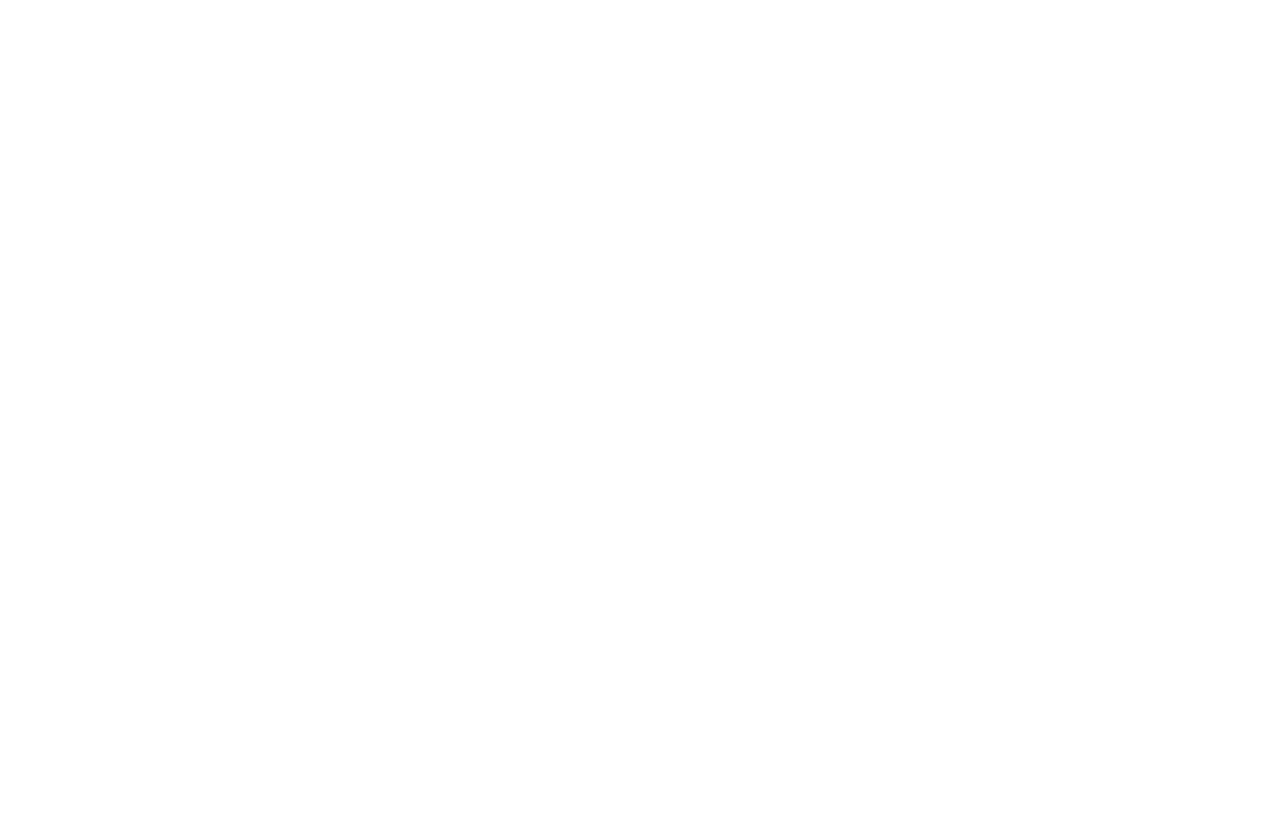
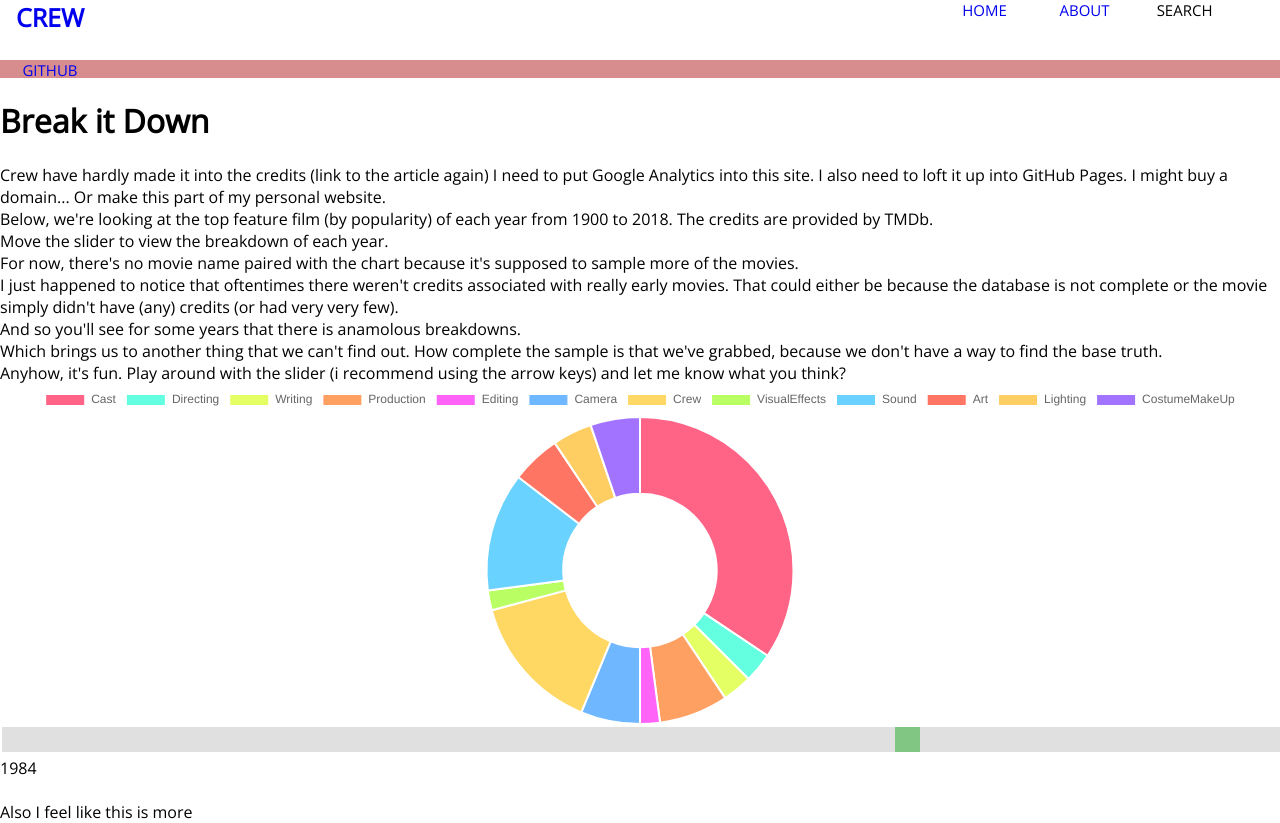
Before and after one commit to social-good/credits, a React (Create React App) app: page /feed/1 in a window 1280 px wide. Before the commit the page ends 800 px from the top, so only its background shows below. Built offline with nearby package versions, Linux system fonts and the light colour scheme.

Commit message:
fully routed

```diff
--- /dev/null
+++ b/src/components/closeups/Closeup1.js.jsx
@@ -0,0 +1,32 @@
+import React, { Component } from 'react';
+
+import TopBar from '../homepage/TopBar.js.jsx';
+import CrewDepartmentChart from '../crew/CrewDepartmentChart.js.jsx';
+
+export default class Closeup1 extends Component {
+
+	render() {
+		return (
+			<div className="Closeup1" >
+				<TopBar />
+				<div className="closeup-1-title-container">
+					<h1>Break it Down</h1>
+				</div>
+				<div>
+					Crew have hardly made it into the credits (link to the article again)
+					I need to put Google Analytics into this site. I also need to loft it up into GitHub Pages.
+					I might buy a domain... Or make this part of my personal website.
+					<br /> Below, we're looking at the top feature film (by popularity) of each year from 1900 to 2018. The credits are provided by TMDb.
+					<br /> Move the slider to view the breakdown of each year.
+					<br /> For now, there's no movie name paired with the chart because it's supposed to sample more of the movies.
+					<br /> I just happened to notice that oftentimes there weren't credits associated with really early movies. That could either be because the database is not complete or the movie simply didn't have (any) credits (or had very very few).
+					<br /> And so you'll see for some years that there is anamolous breakdowns.
+					<br /> Which brings us to another thing that we can't find out. How complete the sample is that we've grabbed, because we don't have a way to find the base truth.
+					<br /> Anyhow, it's fun. Play around with the slider (i recommend using the arrow keys) and let me know what you think?
+					<CrewDepartmentChart />
+					<br /> Also I feel like this is more
+				</div>
+			</div>
+		);
+	}
+}
--- /dev/null
+++ b/src/components/closeups/Closeup2.js.jsx
@@ -0,0 +1,31 @@
+import React, { Component } from 'react';
+
+import TopBar from '../homepage/TopBar.js.jsx';
+import CrewGenderChart from '../crew/CrewGenderChart.js.jsx';
+import CrewDiasporaChart from '../crew/CrewDiasporaChart.js.jsx';
+
+export default class Closeup2 extends Component {
+
+	render() {
+		return (
+			<div className="Closeup2" >
+				<TopBar />
+				<div className="closeup-2-title-container">
+					<h1>It's Godzilla.</h1>
+				</div>
+				<div>
+					This is where it starts to get interesting.
+					<CrewGenderChart chosenDepartment='Crew'/>
+					<br /> You can actually see where there are holes in the database. "Dark data" hungry for more metadata submission.
+					<br /> Check out the unknown gender (gray)! That's a lot of people that are registered that don't have a gender assigned to them.
+					<br /> It'd be nice to be able to say that we can conclusively measure the amount of representation to be drastically more male, but for all we know... THE REST COULD BE FEMALE.
+					<br /> Coming up: Something even more interesting! (any laggy)
+					<br /> With all of the names acquired from the open-source database TMDb, we have a wealth of onomastic (link) data. Cue NamSor.
+					<br /> NamSor provides an API to determine the diaspora of a person given their name. This is the distribution of countries of likely ethnic origin for the top movie of each year, 1900-2018.
+					<CrewDiasporaChart />
+
+				</div>
+			</div>
+		);
+	}
+}
--- a/src/components/crew/CrewGenderChart.js.jsx
+++ b/src/components/crew/CrewGenderChart.js.jsx
@@ -40,7 +40,7 @@ export default class CrewGenderChart extends Component {
 				CostumeMakeUp: 	Object.values(DepartmentGenderCounts).map(yearMap => yearMap['CostumeMakeUp']).map(array => array.map(value => value / array.reduce((total, num) => total + num)))
 			},
 			departments: ['Cast','Directing','Writing','Production','Editing','Camera','Crew','VisualEffects','Sound','Art','Lighting','CostumeMakeUp'],
-			displayIndex: this.props.chosenDepartment,
+			displayIndex: (this.props.chosenDepartment ? this.props.chosenDepartment : 'Crew'),
 			genderArray: [[],[],[]].map((array, i) => Object.values(DepartmentGenderCounts).map(yearMap => yearMap[this.props.chosenDepartment]).map(array => array.map(value => value / array.reduce((total, num) => total + num))).map(normalizedYearmap => normalizedYearmap[i]))
 		});
 	}
--- a/src/components/homepage/About.js.jsx
+++ b/src/components/homepage/About.js.jsx
@@ -11,10 +11,29 @@ class About extends Component {
 				<TopBar />
 				<div className='about-header'> ABOUT </div>
 				Something about the goal of this project.
-				<br />
+				<br />A study of onomastics, demographics, diaspora.
+				<br />Looking at the credits. Structured, labelled data.
 				<div className='about-header'> WAIT BUT WHY </div>
 				Something about why this project is a thing, who we are.
+				<br />Hollywood has been getting a lot of heat, it's hard to ignore.
+				<br />The thing I said about Hollywood being a black hole for heritage. This is an effort to measure how true that really is.
+				<br />Quote from previous site
+				<br />People aren't going to directly do anything about it. They don't care personally. Otherwise people would sit in theaters after the movie ends, write down the names that roll by, and call them up in the yellow pages to ask, "how are you doing?"
+				<br />As exasperating as it was to type that last sentence, imagine how exasperating it is for people who pour their time into film production, and don't even get their name in the credits? (https://stephenfollows.com/uncredited-movie-credits/)
+
+				<div className='about-header'> OKAY, SO, HOW? </div>
+				Well, databases.
+				<br /> There's a lot to say about databases not having good data.
+				<br /> I'm learning from dealing with all this data that having clean, actionable data is really important.
+				<br /> It's important to me that it's structured correctly so I can feed it into visualizations cleanly. But that matters to nobody else besides myself. I'm still so concerned with the bottom tier of the pyramid.
+				<br /> Hopefully it's important to other people as well, like MovieLens's university.
+
 				<div className='about-credits'> MAKE SURE TO PROVIDE LINKS TO EACH OF THE PHOTOGRAPHS (mostly imgur) </div>
+				Media of interest:
+				<br /> - NYT Article (credits are getting longer),
+				<br /> - other NYT article (people change their names)
+				<br /> - Spiderman: Into the Spider-verse
+				<br /> - Annenberg research
 				<Contact />
 			</div>
 		);
--- a/src/components/homepage/FeedCloseup.js.jsx
+++ b/src/components/homepage/FeedCloseup.js.jsx
@@ -1,6 +1,8 @@
 import React, { Component } from 'react';
 
 import Closeup0 from '../closeups/Closeup0.js.jsx'
+import Closeup1 from '../closeups/Closeup1.js.jsx'
+import Closeup2 from '../closeups/Closeup2.js.jsx'
 
 export default class FeedCloseup extends Component {
 
@@ -12,8 +14,10 @@ export default class FeedCloseup extends Component {
 				closeup = <Closeup0 />
 				break;
 			case 1:
+				closeup = <Closeup1 />
 				break;
 			case 2:
+				closeup = <Closeup2 />
 				break;
 		}
 
--- a/src/components/homepage/Homepage.js.jsx.js
+++ b/src/components/homepage/Homepage.js.jsx.js
@@ -25,9 +25,6 @@ class Homepage extends Component {
 				<Feed />
 				<Team />
 				<Contact />
-				<CrewDepartmentChart />
-				<CrewGenderChart chosenDepartment={'Cast'}/>
-				<CrewDiasporaChart />
 			</div>
 		);
 	}
```
